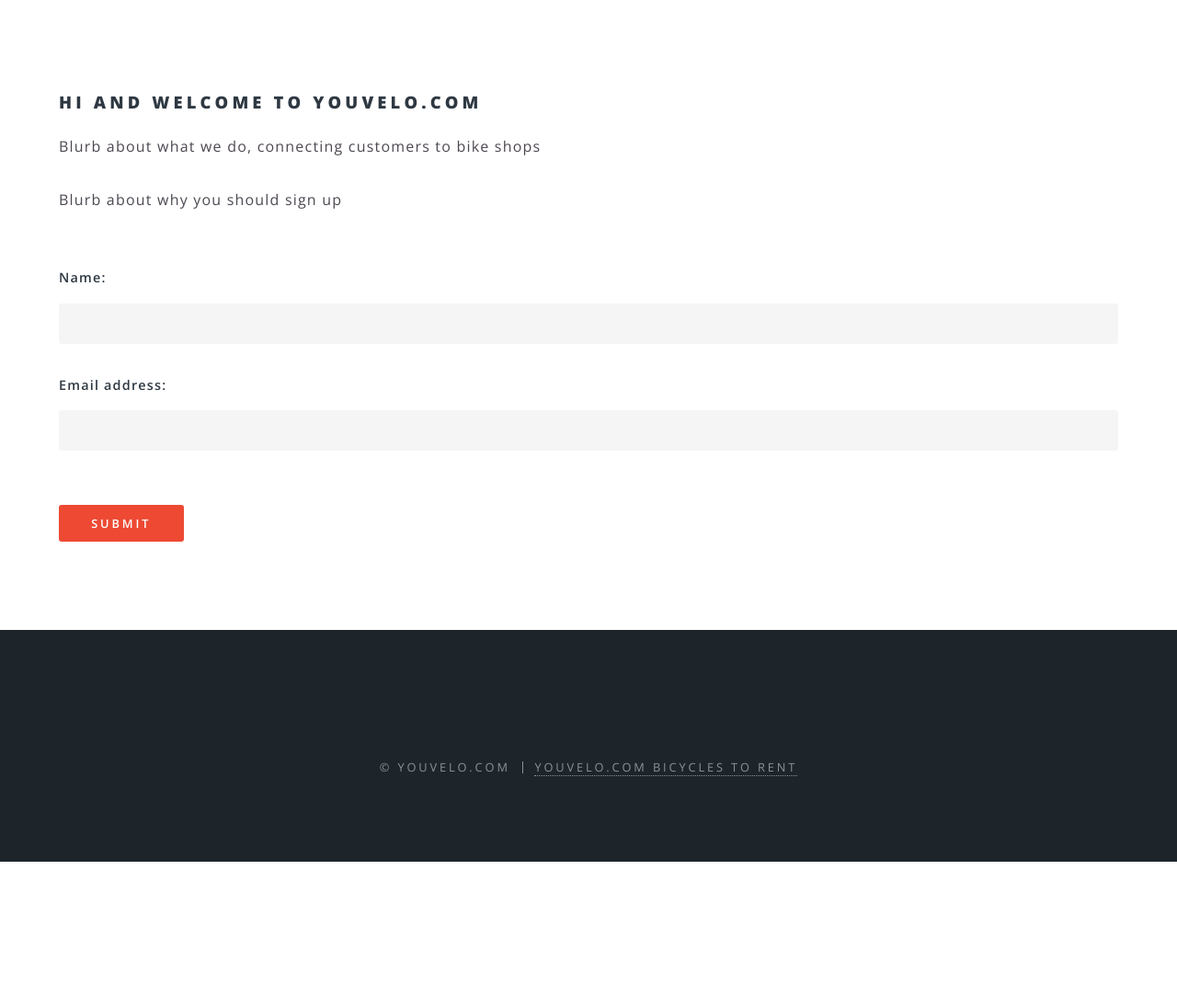
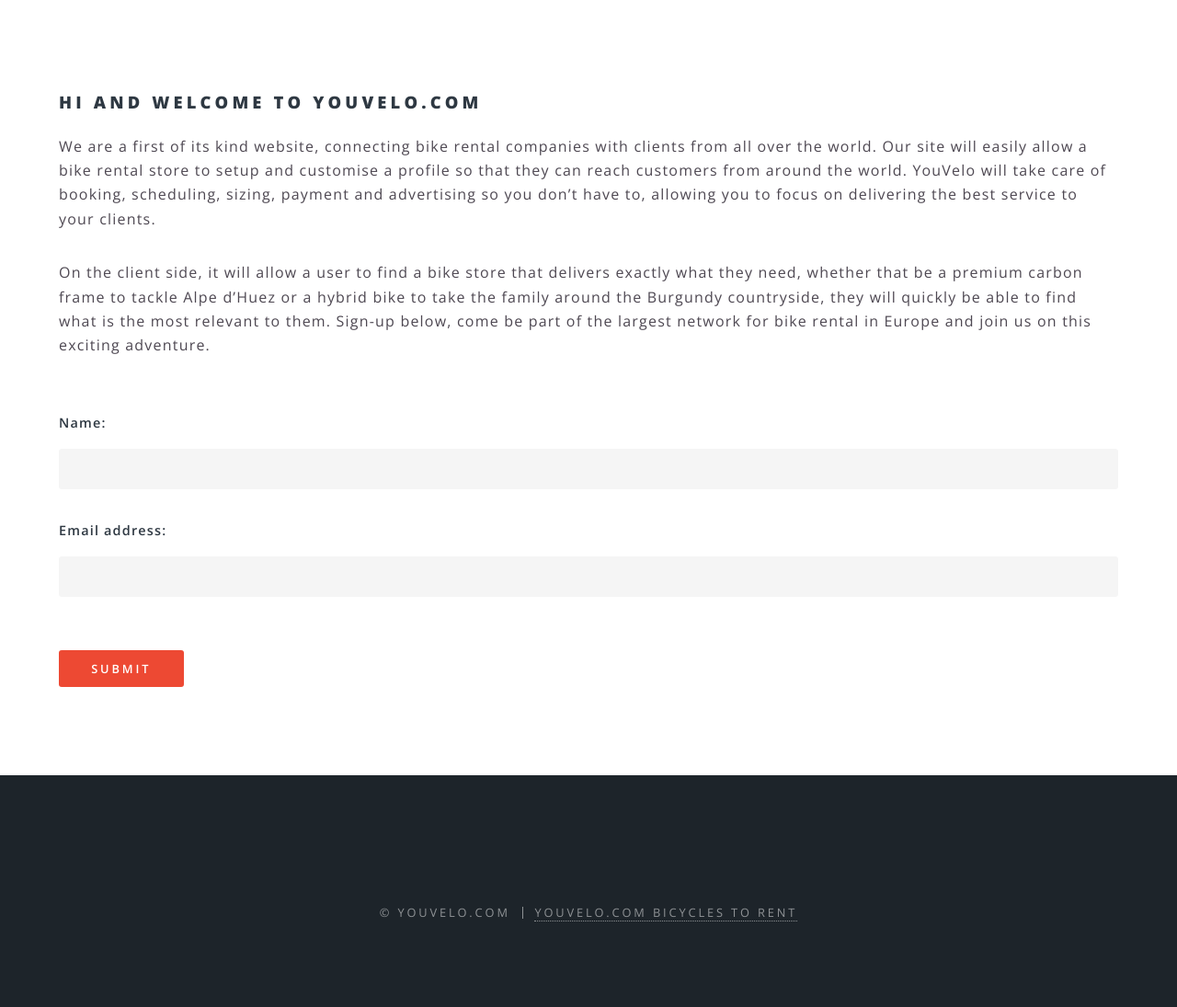
Before and after one commit to colins44/bike-site, a Django app: page /find-out-more/ in a window 1280 px wide. Shown: the part 336-1431 px from the top of the page at 92% size. Before the commit the page ends 1273 px from the top, so only its background shows below. Run offline with Django 3.2, Linux system fonts and the light colour scheme; some libraries are stand-ins or nearby versions.

Commit message:
adding to blub in find out more

```diff
--- a/bike_aggregator/views.py
+++ b/bike_aggregator/views.py
@@ -82,7 +82,7 @@ class BikeShopContact(FormView):
             'bikeshop': get_object_or_404(BikeShop, pk=self.kwargs['pk']),
             'user': form.cleaned_data
         }
-        email = EMail(to='colin.pringlewood@gmail.com', subject='Bike Hire Enquiry')
+        email = EMail(to=context['bikeshop'].email, subject='Bike Hire Enquiry')
         email.text('emails/enquiry.txt', context)
         email.html('emails/enquiry.html', context)
         email.send()
--- a/templates/find-out-more.html
+++ b/templates/find-out-more.html
@@ -67,8 +67,16 @@
 
 								<h3>Hi and welcome to Youvelo.com</h3>
 
-                                <p>Blurb about what we do, connecting customers to bike shops</p>
-                                <p>Blurb about why you should sign up</p>
+                                <p>We are a first of its kind website,
+                                    connecting bike rental companies with clients from all over the world.
+                                    Our site will easily allow a bike rental store to setup and customise a profile so that they can reach customers from around the world.
+                                    YouVelo will take care of booking, scheduling, sizing, payment and advertising so you don’t have to,
+                                    allowing you to focus on delivering the best service to your clients.</p>
+                                <p>On the client side,
+                                    it will allow a user to find a bike store that delivers exactly what they need,
+                                    whether that be a premium carbon frame to tackle Alpe d’Huez or a hybrid bike to take the family around the Burgundy countryside,
+                                    they will quickly be able to find what is the most relevant to them.
+                                    Sign-up below, come be part of the largest network for bike rental in Europe and join us on this exciting adventure.</p>
                                 <br>
                                 <form action="{{ submit_url }}" method="post">
                                 {% csrf_token %}
```
